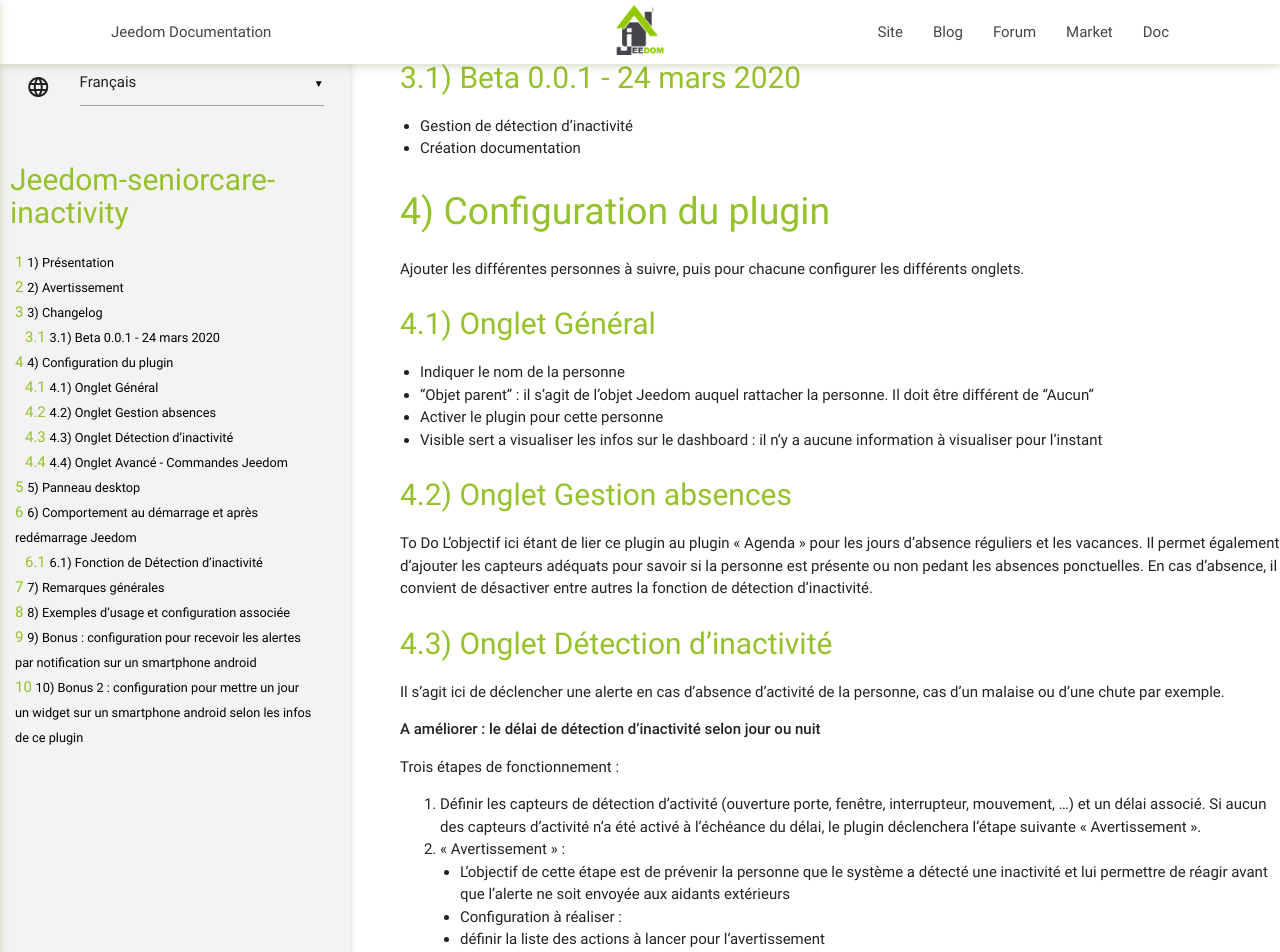
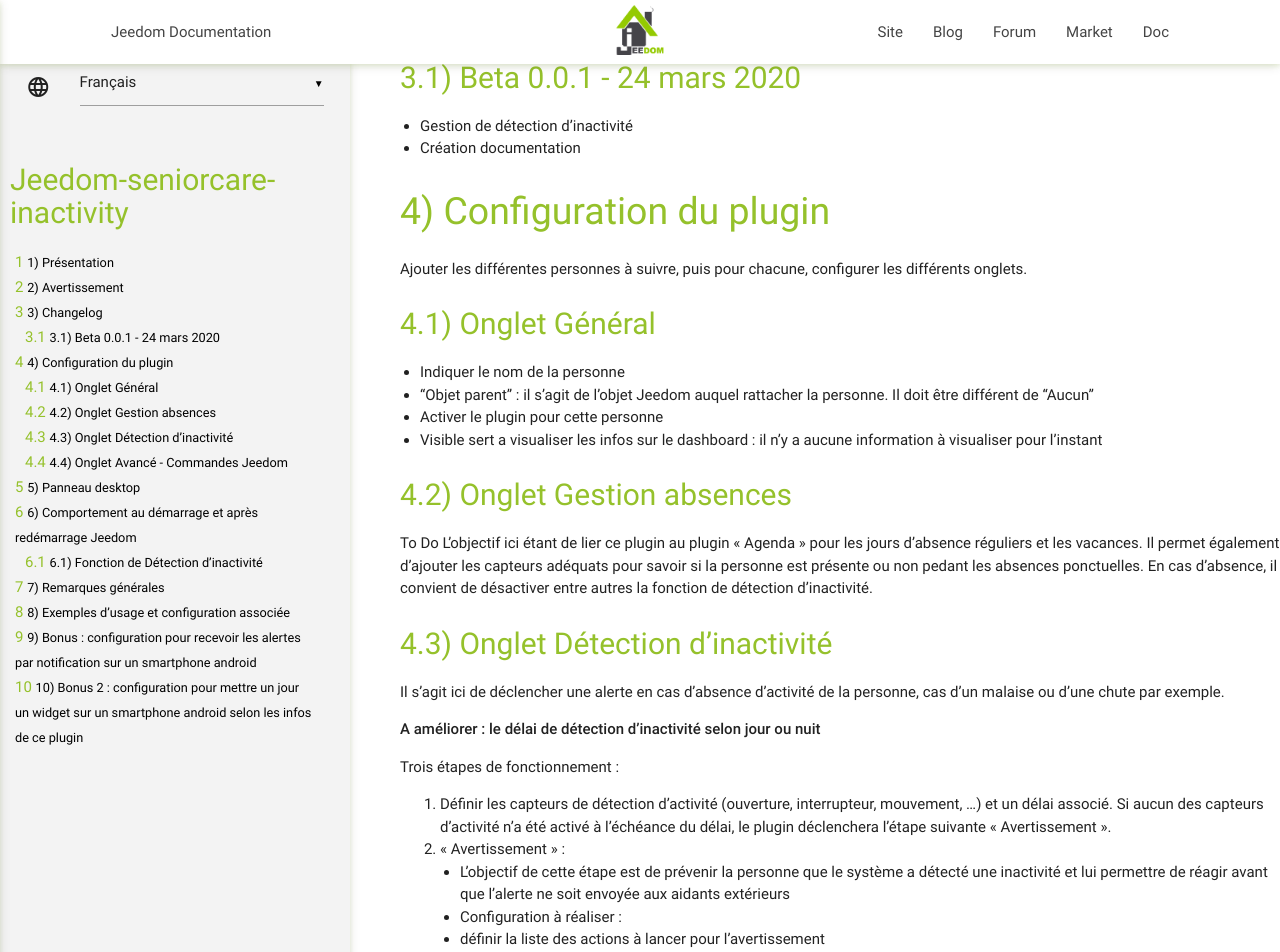
Before and after one commit to AgP42/Jeedom-SeniorCare-Inactivity, a Jekyll site: the page built from docs/fr_FR/index.md, in a window 1280 px wide and 1400 px high, scrolled down 669 px. Shown: the top 952 px of the window. Built offline with Jekyll 4.4.1, drawn with Linux system fonts in a browser that asks for light colours; our own code applies the rules of GitHub Pages for plain Markdown files; some of the changed text lies outside the part shown.

Commit message:
Modifs doc et logo

```diff
--- a/docs/fr_FR/index.md
+++ b/docs/fr_FR/index.md
@@ -33,7 +34,7 @@
 Configuration du plugin
 ========================
 
-Ajouter les différentes personnes à suivre, puis pour chacune configurer les différents onglets.
+Ajouter les différentes personnes à suivre, puis pour chacune, configurer les différents onglets.
 
 Onglet Général
 ---
@@ -57,14 +58,14 @@
 
 Trois étapes de fonctionnement :
 
-1. Définir les capteurs de détection d’activité (ouverture porte, fenêtre, interrupteur, mouvement, …) et un délai associé. Si aucun des capteurs d'activité n'a été activé à l’échéance du délai, le plugin déclenchera l’étape suivante « Avertissement ».
+1. Définir les capteurs de détection d’activité (ouverture, interrupteur, mouvement, …) et un délai associé. Si aucun des capteurs d'activité n'a été activé à l’échéance du délai, le plugin déclenchera l’étape suivante « Avertissement ».
 2. « Avertissement » :
   * L'objectif de cette étape est de prévenir la personne que le système a détecté une inactivité et lui permettre de réagir avant que l’alerte ne soit envoyée aux aidants extérieurs
   * Configuration à réaliser :
     - définir la liste des actions à lancer pour l’avertissement
     - définir la durée maximum pendant laquelle la personne pourra réagir avant de déclencher l'alerte
     - définir les actions permettant d'annuler l’avertissement si la personne réagit (la réaction de la personne est détectée par n’importe quel capteur définis à l’étape 1)
-  * Si la personne ne réagit pas dans le délai imparti, le plugin passera a l'étape "Alerte". Dans ce cas, les actions pour "annuler l'avertissement" ne seront pas réalisées.
+  * Si la personne ne réagit pas dans le délai imparti, le plugin passera a l'étape "Alerte". Dans ce cas, les actions pour "annuler l'avertissement" ne pourront plus être réalisées.
 3. « Alerte » :
   * Définir la liste des actions à lancer afin d’alerter les aidants et informer la personne dépendante qu’une alerte est en cours
   * Définir la liste d’actions permettant de désactiver ces actions d’alerte. L'alerte est déactivée par n’importe quel capteur de l’étape 1. La personne dans son logement ou un aidant une fois sur place pourront donc le faire
```
Also changed, not shown: other parts of docs/fr_FR/index.md (+4 -3 lines), plugin_info/seniorcareinactivity_icon.png, plugin_info/seniorcareinactivity_iconV0.png (added).
